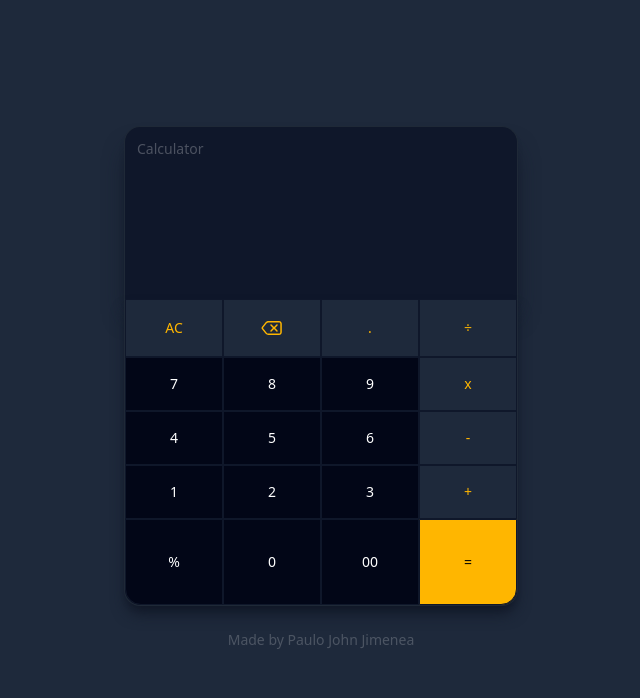
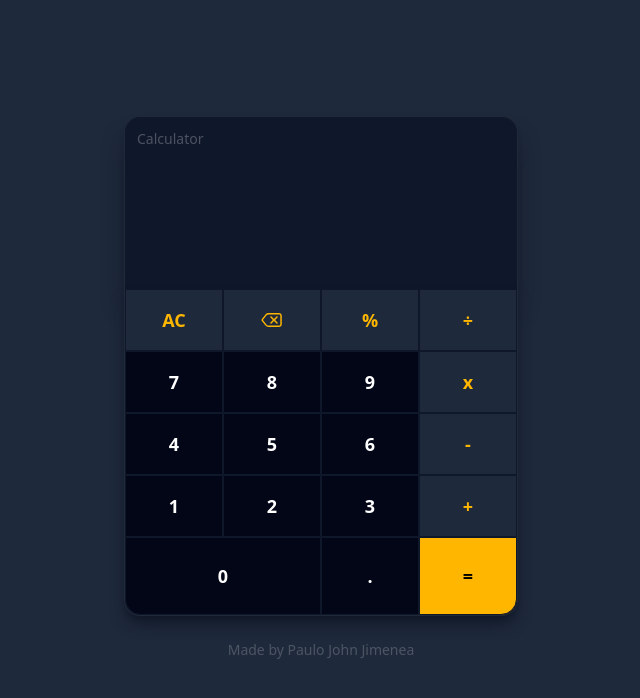
Before and after one commit to Pauu1o/ReactJS_Calculator, a React (Create React App) app in the folder main/: page / in a window 1280 px wide. Shown: the top 698 px of the page, without its empty margins (319-959 px from the left). Built offline with nearby package versions, Linux system fonts and the light colour scheme.

Commit message:
Updated UI

```diff
--- a/main/src/App.js
+++ b/main/src/App.js
@@ -70,9 +70,9 @@ function App() {
             onClick={HandleClick}
             type="button"
             className="operator1 text-gold"
-            id="."
+            id="%"
           >
-            .
+            %
           </button>{" "}
           <button
             onClick={HandleClick}
@@ -181,31 +181,24 @@ function App() {
           <button
             onClick={HandleClick}
             type="button"
-            className="operator2 rounded-bl-[1rem]"
-            id="%"
+            className="operator2 rounded-bl-[1rem] col-span-2"
+            id="0"
           >
-            %
+            0
           </button>{" "}
           <button
             onClick={HandleClick}
+            row-2
             type="button"
             className="operator2"
-            id="0"
+            id="."
           >
-            0
-          </button>
-          <button
-            onClick={HandleClick}
-            type="button"
-            className="operator2"
-            id="00"
-          >
-            00
+            .
           </button>{" "}
           <button
             onClick={calculate}
             type="button"
-            className="operator3 text-black rounded-br-[1rem] py-8"
+            className="operator3 text-black rounded-br-[1rem] py-6"
             id="="
           >
             =
--- a/main/src/index.css
+++ b/main/src/index.css
@@ -4,12 +4,12 @@
 
 @layer components {
   .operator1 {
-    @apply bg-slate-800 py-4 text-sm text-white border-[0.1px] border-slate-900 font-medium hover:bg-slate-700;
+    @apply bg-slate-800 py-4 text-lg text-white border-[0.1px] border-slate-900 font-semibold hover:bg-slate-700;
   }
   .operator2 {
-    @apply bg-slate-950 py-4 text-sm text-white border-[0.1px] border-slate-900 font-medium hover:bg-slate-900;
+    @apply bg-slate-950 py-4 text-lg text-white border-[0.1px] border-slate-900 font-semibold hover:bg-slate-900;
   }
   .operator3 {
-    @apply bg-gold py-4 text-sm text-white border-[0.1px] border-slate-900 font-medium hover:bg-goldhover;
+    @apply bg-gold py-4 text-lg text-white border-[0.1px] border-slate-900 font-semibold hover:bg-goldhover;
   }
 }
```
